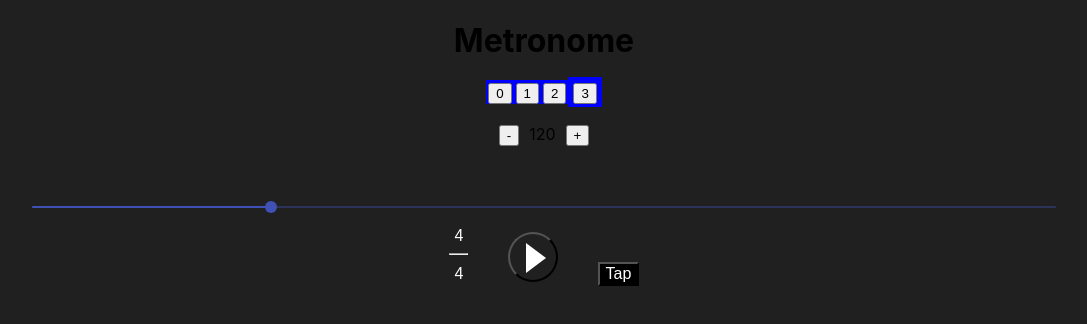
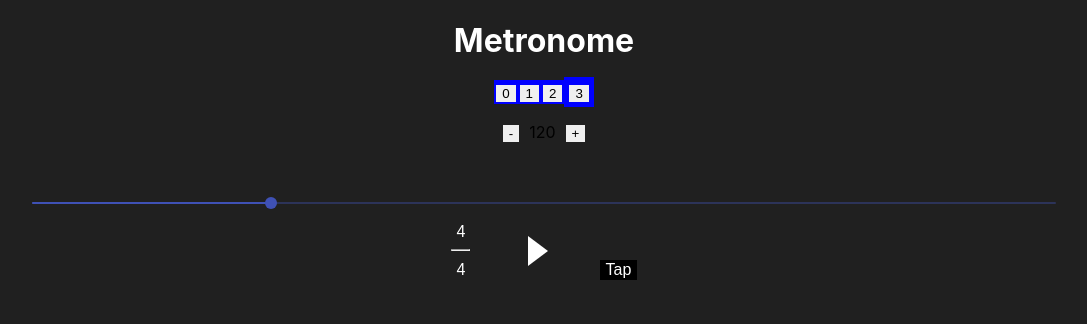
Before and after one commit to apparatusjazz/React-Metronome, a React (Create React App) app: page / in a window 1280 px wide. Shown: the top 324 px of the page, without its empty margins (96-1183 px from the left). Built offline with nearby package versions, Linux system fonts and the light colour scheme.

Commit message:
Changed h1 color

```diff
--- a/src/App.css
+++ b/src/App.css
@@ -1,5 +1,8 @@
 .App {
   text-align: center;
+}
+h1 {
+  color: white;
 }
 
 .App-logo {
@@ -36,3 +39,10 @@
     transform: rotate(360deg);
   }
 }
+
+button {
+  outline: none !important;
+  border: none !important;
+  -webkit-box-shadow: none !important;
+  box-shadow: none !important;
+}
```
